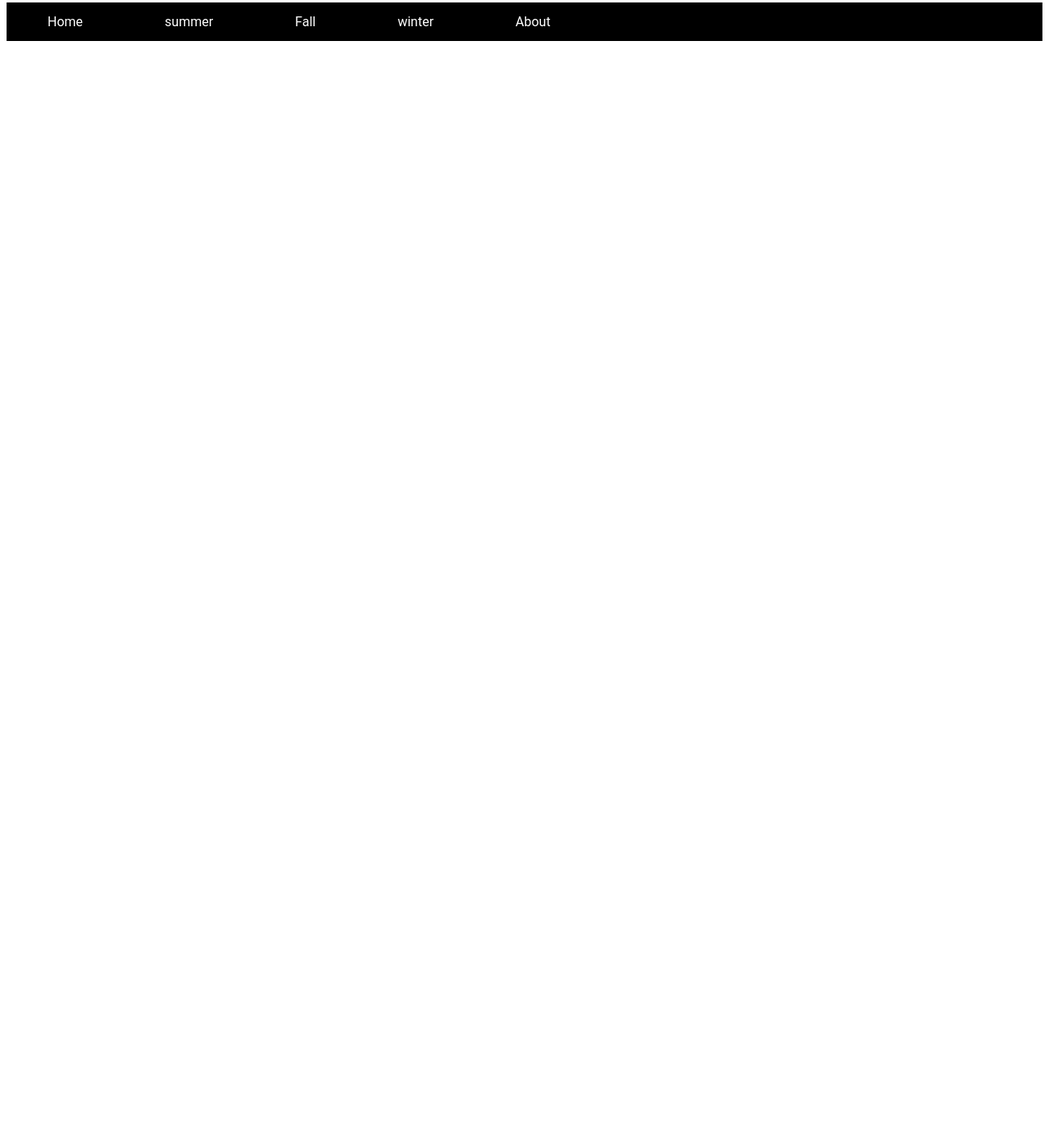
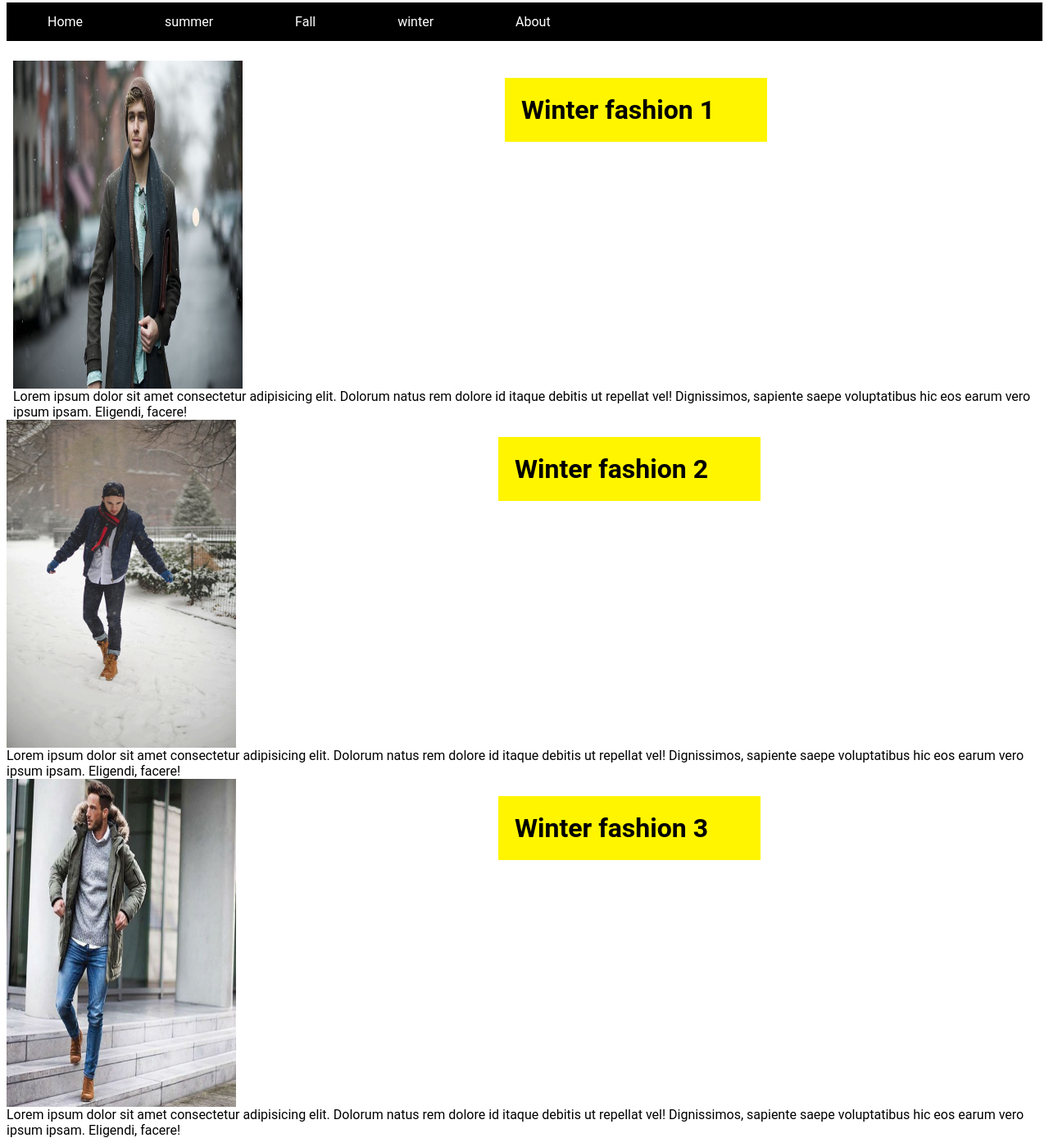
Before and after one commit to benaldrich/mtm6330-midterm-aldr0027, a plain HTML site: page winter.html in a window 1280 px wide. Shown: the part 5-1393 px from the top of the page at 82% size. Before the commit the page ends 800 px from the top, so only its background shows below. Drawn offline with Linux system fonts and the light colour scheme.

```diff
--- a/winter.html
+++ b/winter.html
@@ -43,4 +43,47 @@
 
 <body>
 
+  <body>
+    <div class="fall-fashion-1">
+      <p><img src="Images/image007.jpg" width="280" height="400" alt="Fall Fashion Photo 1" style="float:left;">
+        <h1>
+          <div style="background-color: #FFF500; text-align:left; width: 280px; padding:20px 20px;">
+            Winter fashion
+            1 </div>
+        </h1>
+        <div class="paragraph">
+          Lorem ipsum dolor sit amet consectetur adipisicing elit.
+          Dolorum natus rem dolore id itaque debitis ut repellat vel!
+          Dignissimos, sapiente saepe voluptatibus hic eos earum vero ipsum ipsam.
+          Eligendi, facere!
+        </div>
+      </p>
+    </div>
+    <p><img src="Images/image008.jpg" width="280" height="400" alt="Fall Fashion Photo 1" style="float:left;">
+      <h1>
+        <div style="background-color: #FFF500; text-align:left; width: 280px; vertical-align: middle; padding:20px 20px;">
+          Winter fashion
+          2 </div>
+      </h1>
+      <div class="paragraph">
+        Lorem ipsum dolor sit amet consectetur adipisicing elit.
+        Dolorum natus rem dolore id itaque debitis ut repellat vel!
+        Dignissimos, sapiente saepe voluptatibus hic eos earum vero ipsum ipsam.
+        Eligendi, facere!
+      </div>
+    </p>
+    <p><img src="Images/image009.jpg" width="280" height="400" alt="Fall Fashion Photo 1" style="float:left;">
+      <h1>
+        <div style="background-color: #FFF500; text-align:left; width: 280px; vertical-align: middle; padding:20px 20px;">
+          Winter fashion
+          3 </div>
+      </h1>
+      <div class="paragraph">
+        Lorem ipsum dolor sit amet consectetur adipisicing elit.
+        Dolorum natus rem dolore id itaque debitis ut repellat vel!
+        Dignissimos, sapiente saepe voluptatibus hic eos earum vero ipsum ipsam.
+        Eligendi, facere!
+      </div>
+    </p>
+  </body>
 </body>
```
Also changed, not shown: summer.html (+41 -1 lines).
